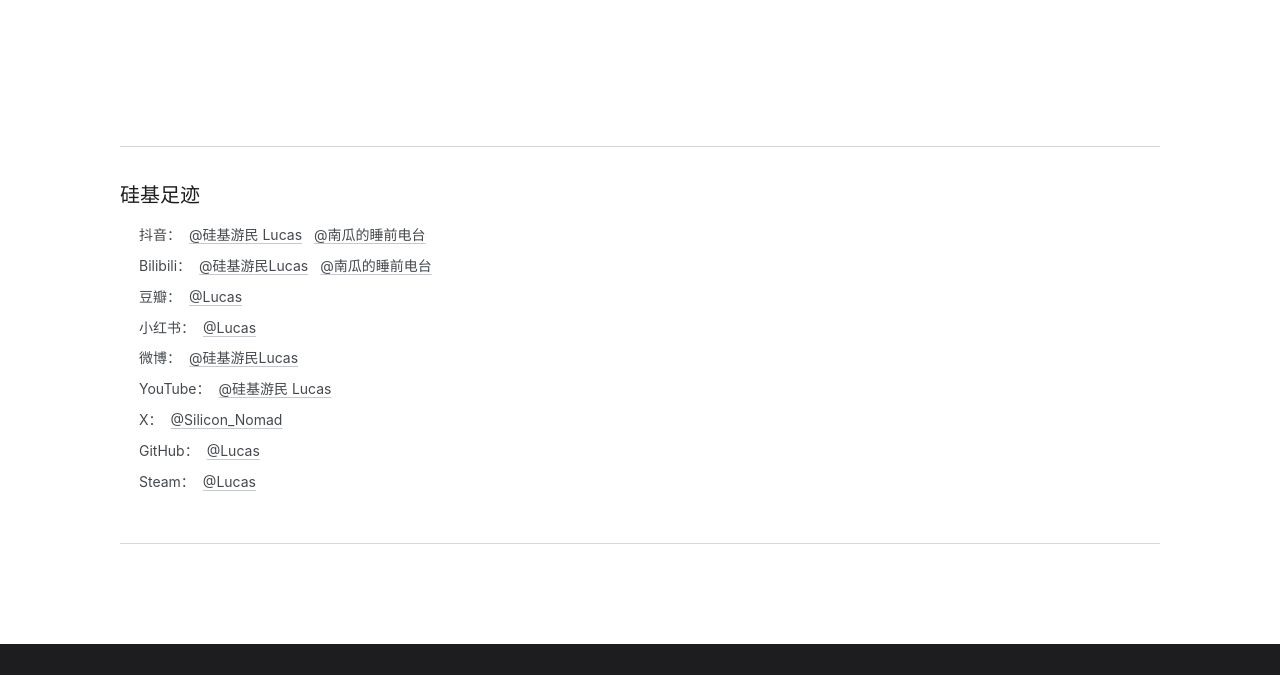
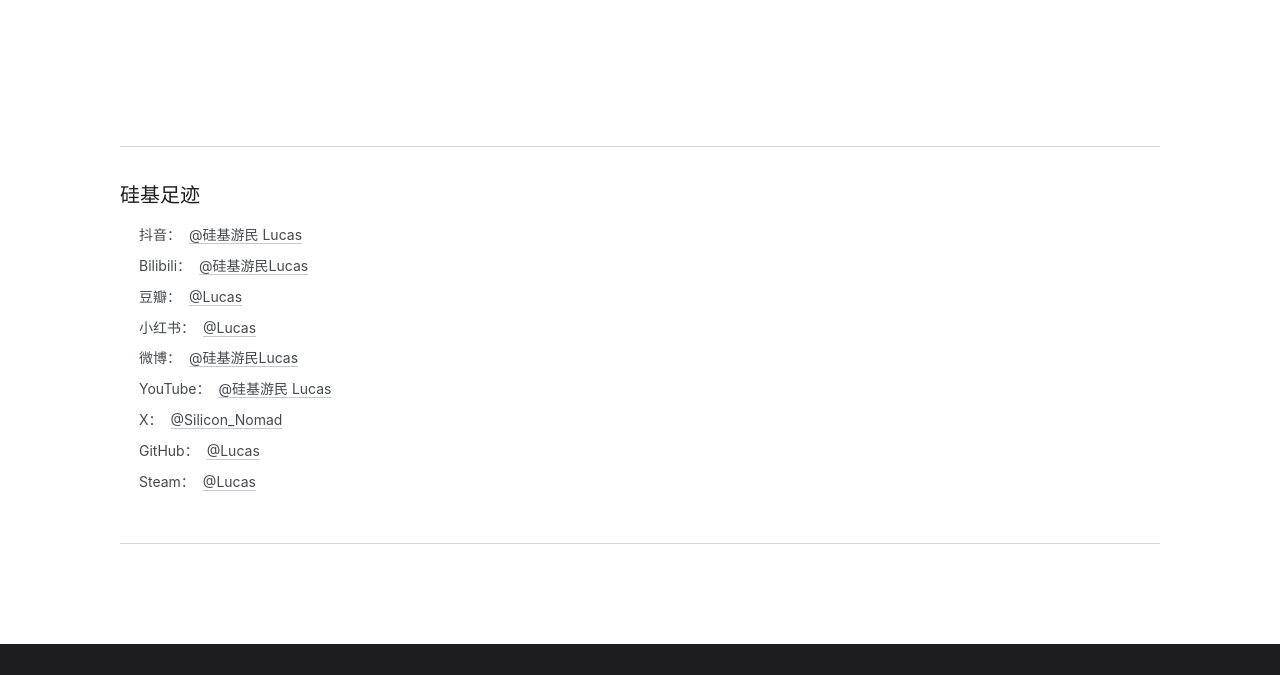
Before and after one commit to SiliconNomadLucas/siliconnomad.cn, an Astro site: page /about in a window 1280 px wide. Shown: the part 1106-1781 px from the top of the page. Built offline with nearby package versions, Linux system fonts and the light colour scheme; Astro itself is replaced by a stand-in of ours; no server answers.

Commit message:
Update about.astro

```diff
--- a/src/pages/about.astro
+++ b/src/pages/about.astro
@@ -6,14 +6,12 @@ const platforms = [
 		label: '抖音',
 		accounts: [
 			{ label: '@硅基游民 Lucas', href: 'https://v.douyin.com/70Bihprf1o8/' },
-			{ label: '@南瓜的睡前电台', href: 'https://v.douyin.com/gFv72pnzHRc/' },
 		],
 	},
 	{
 		label: 'Bilibili',
 		accounts: [
 			{ label: '@硅基游民Lucas', href: 'https://space.bilibili.com/235572105' },
-			{ label: '@南瓜的睡前电台', href: 'https://space.bilibili.com/3747566957103870' },
 		],
 	},
 	{ label: '豆瓣', accounts: [{ label: '@Lucas', href: 'https://www.douban.com/people/SiliconNomad/' }] },
```
